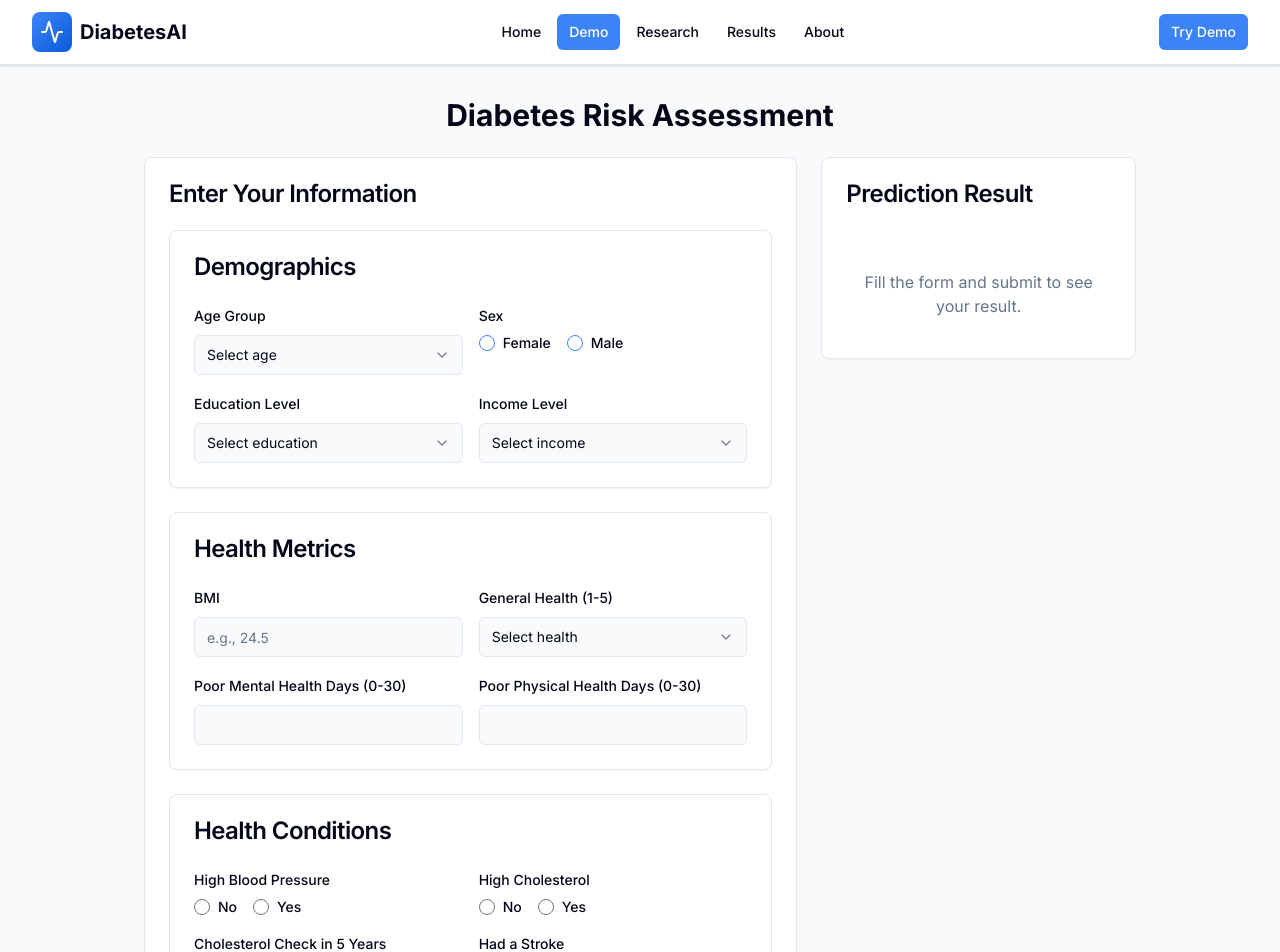
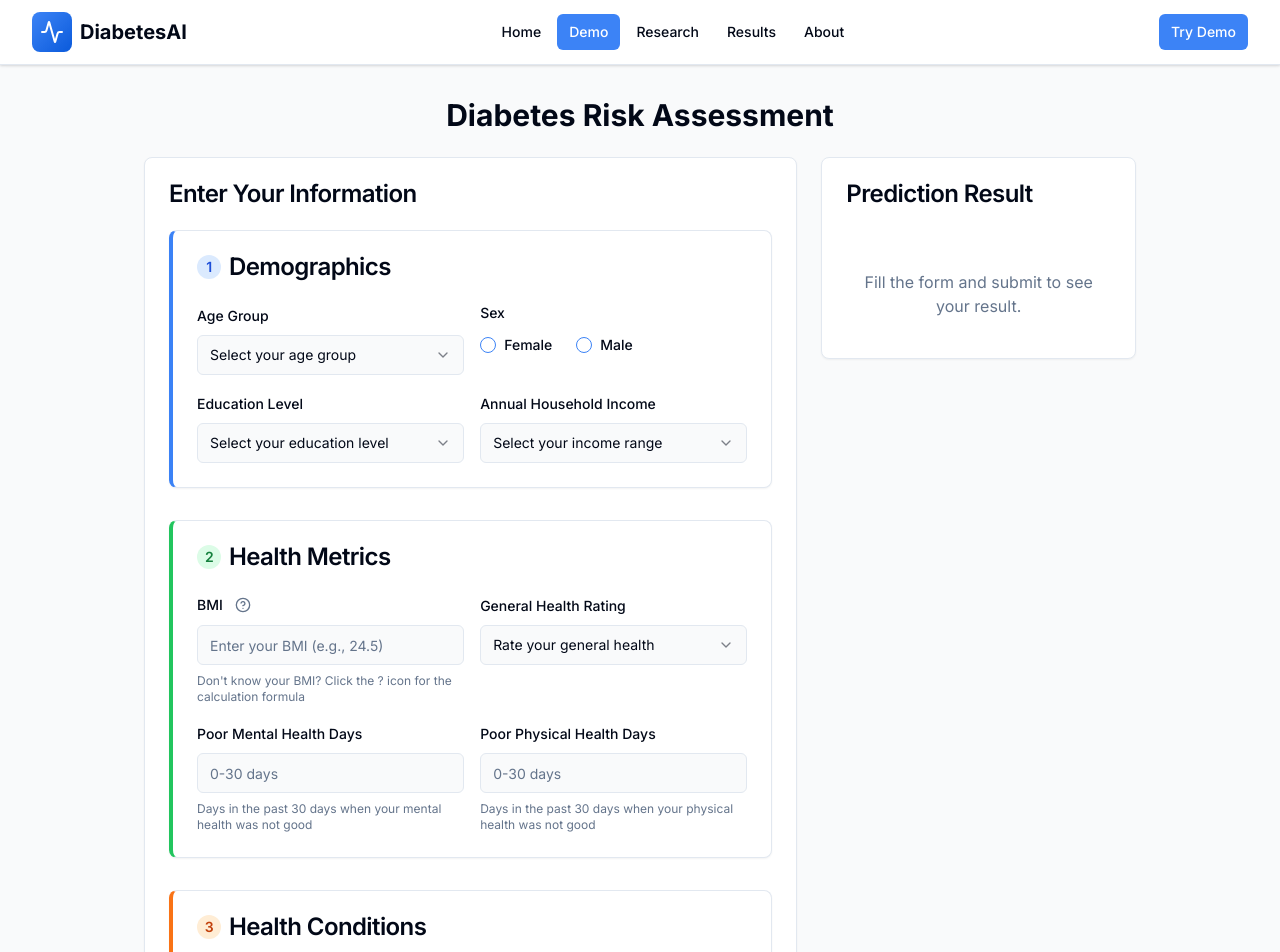
Before and after one commit to Venkat-Kolasani/type2diabetes-ai, a React (Vite) app: page /demo in a window 1280 px wide. Shown: the top 952 px of the page. Built offline with nearby package versions, Linux system fonts and the light colour scheme.

Commit message:
Update FeatureImportance and DiabetesRiskForm components for improved feature display and user interaction

```diff
--- a/src/components/charts/FeatureImportance.tsx
+++ b/src/components/charts/FeatureImportance.tsx
@@ -1,14 +1,14 @@
 const data = [
-  { feature: "HbA1c", importance: 8.25, displayName: "HbA1c" },
-  { feature: "Glucose", importance: 6.70, displayName: "Glucose" },
-  { feature: "BMI", importance: 5.30, displayName: "BMI" },
-  { feature: "Age", importance: 4.30, displayName: "Age" },
-  { feature: "Family History", importance: 3.15, displayName: "Family History" },
-  { feature: "Blood Pressure", importance: 2.50, displayName: "Blood Pressure" },
-  { feature: "Cholesterol", importance: 1.80 , displayName: "Cholesterol" },
-  { feature: "Triglycerides", importance: 1.65, displayName: "Triglycerides" },
-  { feature: "Activity Level", importance: 1.40, displayName: "Activity Level" },
-  { feature: "Smoking", importance: 0.90, displayName: "Smoking" }
+  { feature: "BMI GenHlth", importance: 4.5, displayName: "BMI GenHlth" },
+  { feature: "GenHlth Age", importance: 4.2, displayName: "GenHlth Age" },
+  { feature: "Sex Age", importance: 4.0, displayName: "Sex Age" },
+  { feature: "BMI PhysActivity", importance: 3.8, displayName: "BMI PhysActivity" },
+  { feature: "GenHlth Income", importance: 3.7, displayName: "GenHlth Income" },
+  { feature: "BMI", importance: 3.5, displayName: "BMI" },
+  { feature: "BMI Fruits", importance: 3.5, displayName: "BMI Fruits" },
+  { feature: "BMI Smoker", importance: 3.4, displayName: "BMI Smoker" },
+  { feature: "GenHlth PhysHlth", importance: 3.3, displayName: "GenHlth PhysHlth" },
+  { feature: "Fruits Age", importance: 3.0, displayName: "Fruits Age" }
 ];
 
 export function FeatureImportance() {
--- a/src/components/diabetes/DiabetesRiskForm.tsx
+++ b/src/components/diabetes/DiabetesRiskForm.tsx
@@ -5,8 +5,9 @@ import { Label } from "@/components/ui/label";
 import { RadioGroup, RadioGroupItem } from "@/components/ui/radio-group";
 import { Card, CardContent, CardHeader, CardTitle } from "@/components/ui/card";
 import { Select, SelectContent, SelectItem, SelectTrigger, SelectValue } from "@/components/ui/select";
+import { Tooltip, TooltipContent, TooltipProvider, TooltipTrigger } from "@/components/ui/tooltip";
 import { FormData } from "@/pages/DiabetesRisk";
-import { Loader2 } from "lucide-react";
+import { Loader2, HelpCircle } from "lucide-react";
 
 interface DiabetesRiskFormProps {
   form: UseFormReturn<FormData>;
@@ -29,45 +30,62 @@ export function DiabetesRiskForm({ form, onSubmit, isLoading, disabled }: Diabet
   };
 
   const renderRadioGroup = (field: keyof FormData, label: string, options: {value: number, label: string}[]) => (
-    <div className="space-y-2">
-      <Label>{label}</Label>
+    <fieldset className="space-y-3">
+      <legend className="text-sm font-medium text-foreground">{label}</legend>
       <RadioGroup
         value={watchedValues[field]?.toString() || ''}
         onValueChange={(value) => handleRadioChange(field, Number(value))}
         disabled={disabled}
+        className="flex flex-wrap gap-6"
       >
-        <div className="flex flex-wrap gap-4">
-          {options.map((option) => (
-            <div key={option.value} className="flex items-center space-x-2">
-              <RadioGroupItem value={option.value.toString()} id={`${field}_${option.value}`} />
-              <Label htmlFor={`${field}_${option.value}`}>{option.label}</Label>
-            </div>
-          ))}
-        </div>
+        {options.map((option) => (
+          <div key={option.value} className="flex items-center space-x-2">
+            <RadioGroupItem
+              value={option.value.toString()}
+              id={`${field}_${option.value}`}
+              className="focus:ring-2 focus:ring-primary"
+            />
+            <Label
+              htmlFor={`${field}_${option.value}`}
+              className="cursor-pointer text-sm hover:text-foreground transition-colors"
+            >
+              {option.label}
+            </Label>
+          </div>
+        ))}
       </RadioGroup>
-    </div>
+    </fieldset>
   );
 
   return (
-    <form onSubmit={handleSubmit(onSubmit)} className="space-y-6">
+    <TooltipProvider>
+      <form onSubmit={handleSubmit(onSubmit)} className="space-y-8" noValidate>
       {/* Demographics */}
-      <Card>
-        <CardHeader><CardTitle>Demographics</CardTitle></CardHeader>
-        <CardContent className="space-y-4">
+      <Card className="border-l-4 border-l-blue-500">
+        <CardHeader>
+          <CardTitle className="flex items-center gap-2">
+            <span className="bg-blue-100 text-blue-700 rounded-full w-6 h-6 flex items-center justify-center text-sm font-semibold">1</span>
+            Demographics
+          </CardTitle>
+        </CardHeader>
+        <CardContent className="space-y-6">
           <div className="grid grid-cols-1 md:grid-cols-2 gap-4">
             {/* Age */}
             <div className="space-y-2">
-              <Label htmlFor="Age">Age Group</Label>
+              <Label htmlFor="age-select">Age Group</Label>
               <Select
                 value={watchedValues.Age?.toString() || ''}
                 onValueChange={(value) => setValue("Age", Number(value))}
                 disabled={disabled}
+                name="age"
               >
-                <SelectTrigger><SelectValue placeholder="Select age" /></SelectTrigger>
+                <SelectTrigger id="age-select" className="focus:ring-2 focus:ring-primary">
+                  <SelectValue placeholder="Select your age group" />
+                </SelectTrigger>
                 <SelectContent>
                   {[1,2,3,4,5,6,7,8,9,10,11,12,13].map((age) => (
                     <SelectItem key={age} value={age.toString()}>
-                      {age === 1 ? '18-24' : age === 13 ? '80+' : `${age*5+15}-${age*5+19}`}
+                      {age === 1 ? '18-24 years' : age === 13 ? '80+ years' : `${age*5+15}-${age*5+19} years`}
                     </SelectItem>
                   ))}
                 </SelectContent>
@@ -82,21 +100,24 @@ export function DiabetesRiskForm({ form, onSubmit, isLoading, disabled }: Diabet
 
             {/* Education */}
             <div className="space-y-2">
-              <Label>Education Level</Label>
+              <Label htmlFor="education-select">Education Level</Label>
               <Select
                 value={watchedValues.Education?.toString() || ''}
                 onValueChange={(value) => setValue("Education", Number(value))}
                 disabled={disabled}
+                name="education"
               >
-                <SelectTrigger><SelectValue placeholder="Select education" /></SelectTrigger>
+                <SelectTrigger id="education-select" className="focus:ring-2 focus:ring-primary">
+                  <SelectValue placeholder="Select your education level" />
+                </SelectTrigger>
                 <SelectContent>
                   {[1,2,3,4,5,6].map((edu) => (
                     <SelectItem key={edu} value={edu.toString()}>
-                      {edu === 1 ? 'Never attended' :
-                       edu === 2 ? 'Elementary' :
+                      {edu === 1 ? 'Never attended school' :
+                       edu === 2 ? 'Elementary school' :
                        edu === 3 ? 'Some high school' :
-                       edu === 4 ? 'High school' :
-                       edu === 5 ? 'Some college' : 'College graduate'}
+                       edu === 4 ? 'High school graduate' :
+                       edu === 5 ? 'Some college/university' : 'College/university graduate'}
                     </SelectItem>
                   ))}
                 </SelectContent>
@@ -105,21 +126,24 @@ export function DiabetesRiskForm({ form, onSubmit, isLoading, disabled }: Diabet
 
             {/* Income */}
             <div className="space-y-2">
-              <Label>Income Level</Label>
+              <Label htmlFor="income-select">Annual Household Income</Label>
               <Select
                 value={watchedValues.Income?.toString() || ''}
                 onValueChange={(value) => setValue("Income", Number(value))}
                 disabled={disabled}
+                name="income"
               >
-                <SelectTrigger><SelectValue placeholder="Select income" /></SelectTrigger>
+                <SelectTrigger id="income-select" className="focus:ring-2 focus:ring-primary">
+                  <SelectValue placeholder="Select your income range" />
+                </SelectTrigger>
                 <SelectContent>
                   {[
-                    {value:1,label:'< 15,000'},
-                    {value:2,label:'15,000 – 24,999'},
-                    {value:3,label:'25,000 – 34,999'},
-                    {value:4,label:'35,000 – 49,999'},
-                    {value:5,label:'50,000 – 74,999'},
-                    {value:6,label:'75,000+'}
+                    {value:1,label:'Less than $15,000'},
+                    {value:2,label:'$15,000 – $24,999'},
+                    {value:3,label:'$25,000 – $34,999'},
+                    {value:4,label:'$35,000 – $49,999'},
+                    {value:5,label:'$50,000 – $74,999'},
+                    {value:6,label:'$75,000 or more'}
                   ].map(opt => (
                     <SelectItem key={opt.value} value={opt.value.toString()}>{opt.label}</SelectItem>
                   ))}
@@ -131,14 +155,47 @@ export function DiabetesRiskForm({ form, onSubmit, isLoading, disabled }: Diabet
       </Card>
 
       {/* Health Metrics */}
-      <Card>
-        <CardHeader><CardTitle>Health Metrics</CardTitle></CardHeader>
-        <CardContent className="space-y-4">
+      <Card className="border-l-4 border-l-green-500">
+        <CardHeader>
+          <CardTitle className="flex items-center gap-2">
+            <span className="bg-green-100 text-green-700 rounded-full w-6 h-6 flex items-center justify-center text-sm font-semibold">2</span>
+            Health Metrics
+          </CardTitle>
+        </CardHeader>
+        <CardContent className="space-y-6">
           <div className="grid grid-cols-1 md:grid-cols-2 gap-4">
             {/* BMI */}
             <div className="space-y-2">
-              <Label>BMI</Label>
+              <div className="flex items-center gap-2">
+                <Label htmlFor="bmi-input">BMI</Label>
+                <Tooltip>
+                  <TooltipTrigger asChild>
+                    <button
+                      type="button"
+                      className="inline-flex items-center justify-center rounded-full p-1 hover:bg-muted transition-colors"
+                      aria-label="BMI calculation help"
+                      tabIndex={0}
+                    >
+                      <HelpCircle className="h-4 w-4 text-muted-foreground hover:text-foreground transition-colors" />
+                    </button>
+                  </TooltipTrigger>
+                  <TooltipContent side="top" className="max-w-sm p-4" role="tooltip">
+                    <div className="space-y-2">
+                      <p className="font-semibold text-sm">BMI Calculation Formula:</p>
+                      <p className="text-sm">BMI = Weight (kg) ÷ [Height (m)]²</p>
+                      <div className="border-t pt-2">
+                        <p className="text-xs text-muted-foreground">
+                          <strong>Example:</strong><br />
+                          Weight: 70kg, Height: 1.75m<br />
+                          BMI = 70 ÷ (1.75)² = 22.9
+                        </p>
+                      </div>
+                    </div>
+                  </TooltipContent>
+                </Tooltip>
+              </div>
               <Input
+                id="bmi-input"
                 type="number"
                 step="0.1"
                 min="10"
@@ -146,19 +203,27 @@ export function DiabetesRiskForm({ form, onSubmit, isLoading, disabled }: Diabet
                 value={watchedValues.BMI || ''}
                 onChange={(e) => handleNumberChange("BMI", e.target.value)}
                 disabled={disabled}
-                placeholder="e.g., 24.5"
+                placeholder="Enter your BMI (e.g., 24.5)"
+                aria-describedby="bmi-help"
+                className="focus:ring-2 focus:ring-primary"
               />
+              <p id="bmi-help" className="text-xs text-muted-foreground">
+                Don't know your BMI? Click the ? icon for the calculation formula
+              </p>
             </div>
 
             {/* General Health */}
             <div className="space-y-2">
-              <Label>General Health (1-5)</Label>
+              <Label htmlFor="health-select">General Health Rating</Label>
               <Select
                 value={watchedValues.GenHlth?.toString() || ''}
                 onValueChange={(value) => setValue("GenHlth", Number(value))}
                 disabled={disabled}
+                name="general-health"
               >
-                <SelectTrigger><SelectValue placeholder="Select health" /></SelectTrigger>
+                <SelectTrigger id="health-select" className="focus:ring-2 focus:ring-primary">
+                  <SelectValue placeholder="Rate your general health" />
+                </SelectTrigger>
                 <SelectContent>
                   {[1,2,3,4,5].map((health) => (
                     <SelectItem key={health} value={health.toString()}>
@@ -171,37 +236,56 @@ export function DiabetesRiskForm({ form, onSubmit, isLoading, disabled }: Diabet
 
             {/* Mental Health Days */}
             <div className="space-y-2">
-              <Label>Poor Mental Health Days (0-30)</Label>
+              <Label htmlFor="mental-health">Poor Mental Health Days</Label>
               <Input
+                id="mental-health"
                 type="number"
                 min="0"
                 max="30"
                 value={watchedValues.MentHlth || ''}
                 onChange={(e) => handleNumberChange("MentHlth", e.target.value)}
                 disabled={disabled}
+                placeholder="0-30 days"
+                aria-describedby="mental-health-help"
+                className="focus:ring-2 focus:ring-primary"
               />
+              <p id="mental-health-help" className="text-xs text-muted-foreground">
+                Days in the past 30 days when your mental health was not good
+              </p>
             </div>
 
             {/* Physical Health Days */}
             <div className="space-y-2">
-              <Label>Poor Physical Health Days (0-30)</Label>
+              <Label htmlFor="physical-health">Poor Physical Health Days</Label>
               <Input
+                id="physical-health"
                 type="number"
                 min="0"
                 max="30"
                 value={watchedValues.PhysHlth || ''}
                 onChange={(e) => handleNumberChange("PhysHlth", e.target.value)}
                 disabled={disabled}
+                placeholder="0-30 days"
+                aria-describedby="physical-health-help"
+                className="focus:ring-2 focus:ring-primary"
               />
+              <p id="physical-health-help" className="text-xs text-muted-foreground">
+                Days in the past 30 days when your physical health was not good
+              </p>
             </div>
           </div>
         </CardContent>
       </Card>
 
       {/* Health Conditions */}
-      <Card>
-        <CardHeader><CardTitle>Health Conditions</CardTitle></CardHeader>
-        <CardContent className="space-y-4">
+      <Card className="border-l-4 border-l-orange-500">
+        <CardHeader>
+          <CardTitle className="flex items-center gap-2">
+            <span className="bg-orange-100 text-orange-700 rounded-full w-6 h-6 flex items-center justify-center text-sm font-semibold">3</span>
+            Health Conditions
+          </CardTitle>
+        </CardHeader>
+        <CardContent className="space-y-6">
           <div className="grid grid-cols-1 md:grid-cols-2 gap-4">
             {[
               {field: 'HighBP', label: 'High Blood Pressure'},
@@ -218,9 +302,9 @@ export function DiabetesRiskForm({ form, onSubmit, isLoading, disabled }: Diabet
               {field: 'AnyHealthcare', label: 'Has Healthcare'},
               {field: 'NoDocbcCost', label: 'Couldn\'t Afford Doctor'}
             ].map(({field, label}) => (
-              <div key={field} className="space-y-2">
-                <Label>{label}</Label>
-                <div className="flex gap-4">
+              <fieldset key={field} className="space-y-3">
+                <legend className="text-sm font-medium text-foreground">{label}</legend>
+                <div className="flex gap-6" role="radiogroup" aria-labelledby={`${field}-legend`}>
                   <div className="flex items-center space-x-2">
                     <input
                       type="radio"
@@ -229,9 +313,14 @@ export function DiabetesRiskForm({ form, onSubmit, isLoading, disabled }: Diabet
                       checked={watchedValues[field as keyof FormData] === 0}
                       onChange={() => handleRadioChange(field as keyof FormData, 0)}
                       disabled={disabled}
-                      className="h-4 w-4"
+                      className="h-4 w-4 text-primary focus:ring-2 focus:ring-primary border-gray-300"
                     />
-                    <Label htmlFor={`${field}_no`}>No</Label>
+                    <Label
+                      htmlFor={`${field}_no`}
+                      className="cursor-pointer text-sm hover:text-foreground transition-colors"
+                    >
+                      No
+                    </Label>
                   </div>
                   <div className="flex items-center space-x-2">
                     <input
@@ -241,27 +330,40 @@ export function DiabetesRiskForm({ form, onSubmit, isLoading, disabled }: Diabet
                       checked={watchedValues[field as keyof FormData] === 1}
                       onChange={() => handleRadioChange(field as keyof FormData, 1)}
                       disabled={disabled}
-                      className="h-4 w-4"
+                      className="h-4 w-4 text-primary focus:ring-2 focus:ring-primary border-gray-300"
                     />
-                    <Label htmlFor={`${field}_yes`}>Yes</Label>
+                    <Label
+                      htmlFor={`${field}_yes`}
+                      className="cursor-pointer text-sm hover:text-foreground transition-colors"
+                    >
+                      Yes
+                    </Label>
                   </div>
                 </div>
-              </div>
+              </fieldset>
             ))}
           </div>
         </CardContent>
       </Card>
 
-      <div className="flex justify-end">
-        <Button type="submit" disabled={isLoading || disabled}>
+      <div className="flex justify-end pt-6">
+        <Button
+          type="submit"
+          disabled={isLoading || disabled}
+          size="lg"
+          className="min-w-[200px] focus:ring-2 focus:ring-primary focus:ring-offset-2"
+        >
           {isLoading ? (
             <>
-              <Loader2 className="mr-2 h-4 w-4 animate-spin" />
-              Predicting...
+              <Loader2 className="mr-2 h-4 w-4 animate-spin" aria-hidden="true" />
+              <span>Analyzing...</span>
             </>
-          ) : 'Predict Diabetes Risk'}
+          ) : (
+            'Get Diabetes Risk Assessment'
+          )}
         </Button>
       </div>
     </form>
+    </TooltipProvider>
   );
 }
```
Also changed, not shown: src/pages/Research.tsx (+15 -15 lines).
